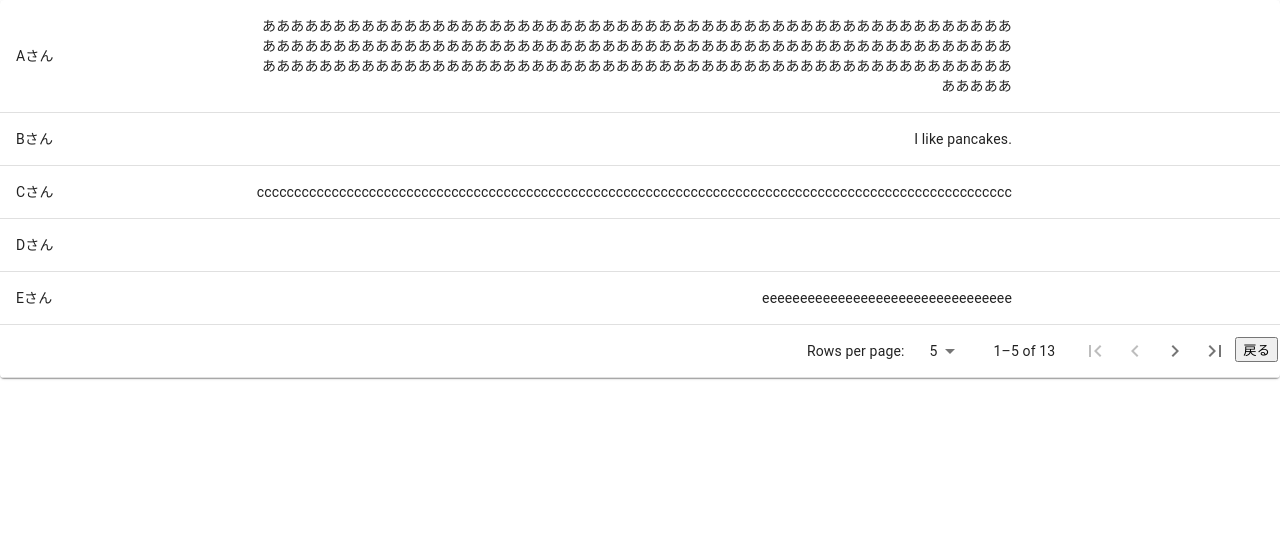
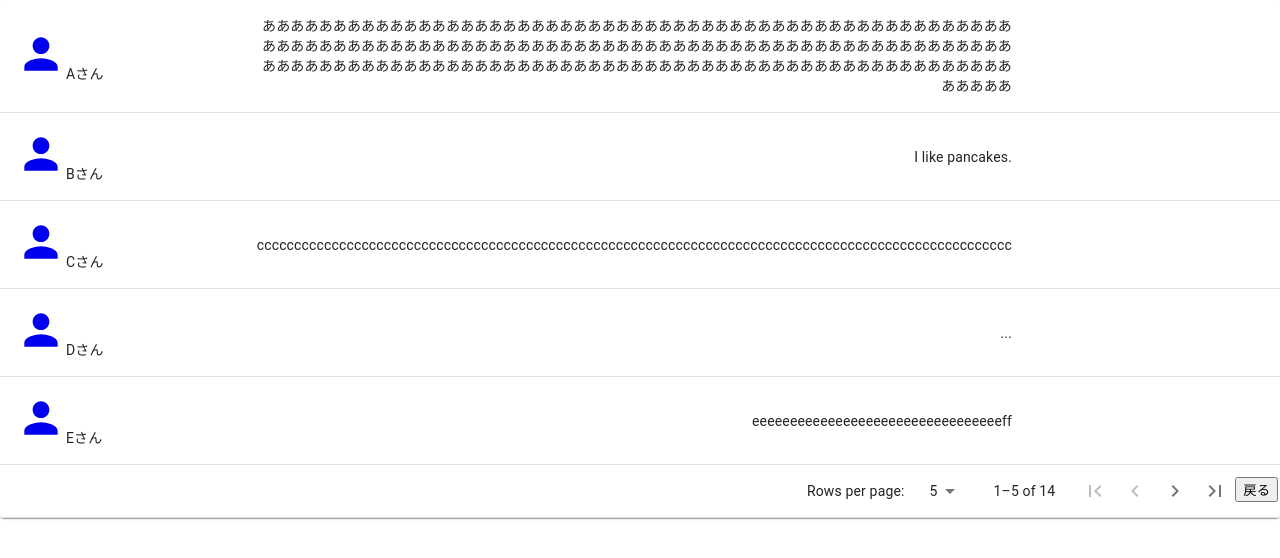
Before and after one commit to KaritaTouma/gamen-2, a React (Create React App) app: page / in a window 1280 px wide. Shown: the top 558 px of the page. Built offline with nearby package versions, Linux system fonts and the light colour scheme.

Commit message:
commit2回目

```diff
--- a/package.json
+++ b/package.json
@@ -13,6 +13,7 @@
     "@testing-library/user-event": "^13.5.0",
     "react": "^18.2.0",
     "react-dom": "^18.2.0",
+    "react-icons": "^4.7.1",
     "react-scripts": "5.0.1",
     "web-vitals": "^2.1.4"
   },
--- a/src/App.js
+++ b/src/App.js
@@ -15,8 +15,11 @@ import FirstPageIcon from '@mui/icons-material/FirstPage';
 import KeyboardArrowLeft from '@mui/icons-material/KeyboardArrowLeft';
 import KeyboardArrowRight from '@mui/icons-material/KeyboardArrowRight';
 import LastPageIcon from '@mui/icons-material/LastPage';
+import PersonIcon from '@mui/icons-material/Person';
+
 
 function TablePaginationActions(props) {
+
   const theme = useTheme();
   const { count, page, rowsPerPage, onPageChange } = props;
 
@@ -82,12 +85,13 @@ function createData(name, message) {
   return { name, message };
 }
 
-const rows = [
+
+var rows = [
   createData('Aさん', 'ああああああああああああああああああああああああああああああああああああああああああああああああああああああああああああああああああああああああああああああああああああああああああああああああああああああああああああああああああああああああああああああああああああああああああああああああああああああああああああああああああああ'),
   createData('Bさん', 'I like pancakes.'),
   createData('Cさん', 'ccccccccccccccccccccccccccccccccccccccccccccccccccccccccccccccccccccccccccccccccccccccccccccccccccccc'),
-  createData('Dさん', ),
-  createData('Eさん', 'eeeeeeeeeeeeeeeeeeeeeeeeeeeeeeeee'),
+  createData('Dさん', '...'),
+  createData('Eさん', 'eeeeeeeeeeeeeeeeeeeeeeeeeeeeeeeeeff'),
   createData('Fさん', ),
   createData('Gさん', ),
   createData('Hさん', ),
@@ -96,6 +100,7 @@ const rows = [
   createData('Kさん', ),
   createData('Lさん', ),
   createData('Mさん', ),
+  createData('Nさん', ),
 ]
 
 export default function CustomPaginationActionsTable() {
@@ -125,6 +130,9 @@ export default function CustomPaginationActionsTable() {
           ).map((row) => (
             <TableRow key={row.name}>
               <TableCell component="th" scope="row">
+              <a href="abc.html">
+              <PersonIcon sx={{ fontSize: 50 }} />
+              </a>
                 {row.name}
               </TableCell>
               <TableCell style={{ width: 160 }} align="right">
```
Also changed, not shown: src/Text.tsx (added, +12 -0 lines), 1 other file (tests, documents, lock files or other folders).
